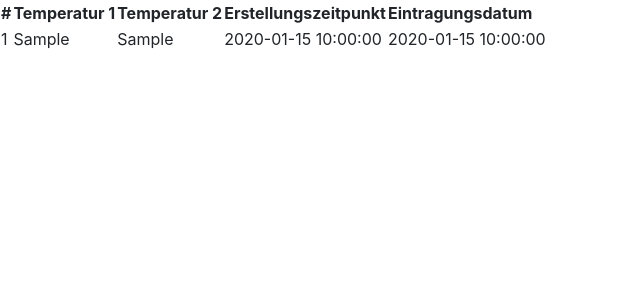
After one commit to pmaasz/PiTS, a PHP site: template templates/overview.php in a window 1280 px wide. The commit adds this page. Shown: the top 300 px of the page, without its empty margins (0-640 px from the left). Run offline with PHP 8.4, Linux system fonts and the light colour scheme; the template is opened without the code that fills it: most values are stand-ins (such as "Sample title", 1, 10 or a date in 2020); some libraries are stand-ins or nearby versions.

Commit message:
everything should work now, styling and cronjob is missing

```diff
--- a/config/database.json
+++ b/config/database.json
@@ -1,6 +1,6 @@
 {
     "database": {
-        "driver": "pdo_mysql",
+        "driver": "mysql",
         "user": "root",
         "password": "",
         "dbname": "pits",
--- a/src/Driver/CSVDriver.php
+++ b/src/Driver/CSVDriver.php
@@ -12,7 +12,7 @@ Namespace App\Driver;
 /**
  * Class CSVDriver
  *
- * @package PiTS\Driver
+ * @package App\Driver
  */
 class CSVDriver
 {
--- a/src/Repository/DatasetRepository.php
+++ b/src/Repository/DatasetRepository.php
@@ -16,7 +16,7 @@ use Symfony\Component\HttpFoundation\Request;
 /**
  * Class DatasetRepository
  *
- * @package PiTS\Repository
+ * @package App\Repository
  */
 class DatasetRepository
 {
--- a/src/Service/Database.php
+++ b/src/Service/Database.php
@@ -29,7 +29,7 @@ class Database
     private function connect()
     {
         $config = ConfigService::getInstance()->get('database');
-        $this->connection = new PDO($this->getDSN($config), $config['user'], $config['password']);
+        $this->connection = new \PDO($this->getDSN($config), $config['user'], $config['password']);
     }
 
     /**
@@ -87,6 +87,6 @@ class Database
      */
     private function getDSN($config)
     {
-        return sprintf("%s:host=%s;dbname=%s", $config['driver'], $config['host'], $config['name']);
+        return sprintf("%s:host=%s;dbname=%s", $config['driver'], $config['host'], $config['dbname']);
     }
 }
--- a/src/Service/ExportService.php
+++ b/src/Service/ExportService.php
@@ -14,7 +14,7 @@ use App\Driver\CSVDriver;
 /**
  * Class ExportService
  *
- * @package PiTS\Service
+ * @package App\Service
  */
 class ExportService
 {
--- a/src/Service/Templating.php
+++ b/src/Service/Templating.php
@@ -17,16 +17,18 @@ class Templating
     use Singleton;
 
     /**
+     * @param $template
      * @param array $parameters
      *
      * @return string
      */
-    public function render(array $parameters = array())
+    public function render($template, array $parameters = array())
     {
         ob_start();
         extract($parameters);
 
-        $content = __DIR__ . '/../templates/index.php';
+        include __DIR__ . '/../../templates/' . $template;
+
         $content = ob_get_clean();
 
         return $content;
--- /dev/null
+++ b/templates/overview.php
@@ -0,0 +1,42 @@
+<!DOCTYPE html>
+<html>
+<head>
+    <link rel="stylesheet" href="https://stackpath.bootstrapcdn.com/bootstrap/4.1.3/css/bootstrap.min.css">
+    <link rel="stylesheet" href="https://use.fontawesome.com/releases/v5.5.0/css/all.css">
+
+    <script src="https://code.jquery.com/jquery-3.3.1.min.js"></script>
+    <script src="https://cdnjs.cloudflare.com/ajax/libs/popper.js/1.14.3/umd/popper.min.js"></script>
+    <script src="https://stackpath.bootstrapcdn.com/bootstrap/4.1.3/js/bootstrap.min.js"></script>
+    <script src="https://cdnjs.cloudflare.com/ajax/libs/gsap/1.18.2/TweenMax.min.js"></script>
+
+    <meta charset = "UTF-8">
+    <meta name="viewport" content="width=device-width, initial-scale=1, shrink-to-fit=yes">
+
+    <title>PiTS</title>
+</head>
+<body>
+    <table>
+        <thead>
+            <tr>
+                <th>#</th>
+                <th>Temperatur 1</th>
+                <th>Temperatur 2</th>
+                <th>Erstellungszeitpunkt</th>
+                <th>Eintragungsdatum</th>
+            </tr>
+        </thead>
+        <tbody>
+        <?php foreach($datasets as $dataset)
+            { ?>
+            <tr>
+                <td><?= $dataset->getId();?></td>
+                <td><?= $dataset->getTempIn();?></td>
+                <td><?= $dataset->getTempOut();?></td>
+                <td><?= $dataset->getCreateDate();?></td>
+                <td><?= $dataset->getWriteDate();?></td>
+            </tr>
+        <?php } ?>
+        </tbody>
+    </table>
+</body>
+</html>
```
Also changed, not shown: src/Controller/OverviewController.php (+3 -5 lines), templates/index.php (deleted), 1 other file.
